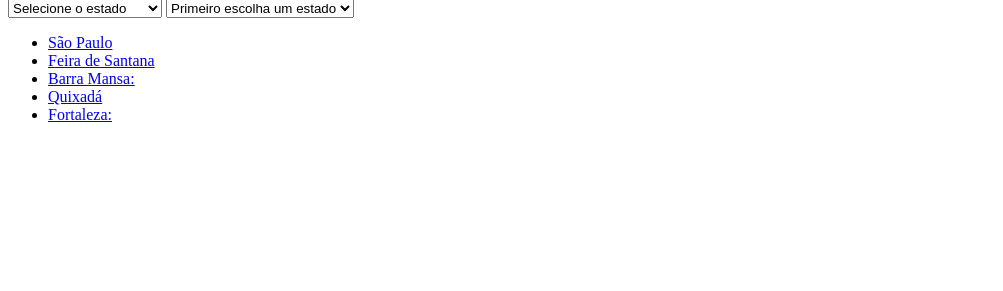
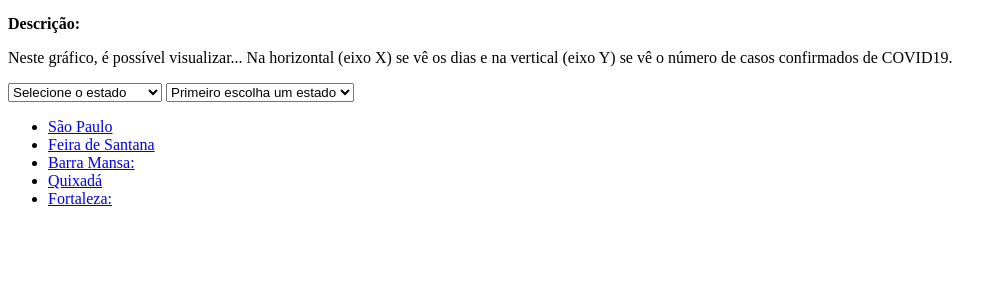
Before and after one commit to savionasc/exibicao-dados-covid19-php, a PHP site: page / in a window 1280 px wide. Shown: the part 509-800 px from the top of the page, without its empty margins (0-1003 px from the left). Run offline with PHP 8.4, Linux system fonts and the light colour scheme; data that the repository does not hold is empty; a stand-in replaces the project's code that opens the database connection; some libraries are stand-ins or nearby versions.

Commit message:
Adicionando descrição do gráfico

```diff
--- a/Release/index.php
+++ b/Release/index.php
@@ -13,9 +13,9 @@
 ?>
 <html>
     <head>
-        <script src="https://ajax.googleapis.com/ajax/libs/jquery/3.4.1/jquery.min.js"></script>
-        <script type="text/javascript" src="https://www.gstatic.com/charts/loader.js"></script>
-        <script type="text/javascript">
+        <script src="https://ajax.googleapis.com/ajax/libs/jquery/3.4.1/jquery.min.js"></script> <!-- do select -->
+        <script type="text/javascript" src="https://www.gstatic.com/charts/loader.js"></script> <!-- do gráfico -->
+        <script type="text/javascript"> //do gráfico
             google.charts.load('current', {'packages':['corechart']});
             google.charts.setOnLoadCallback(drawChart);
 
@@ -48,7 +48,7 @@
         </script>
     </head>
     <body>
-        <script>
+        <script> //do select
             $(document).ready(function(){
                 $('#estado').on('change', function(){
                     var estado = $(this).val();
@@ -68,7 +68,8 @@
             });
         </script>
         <div id="graficoLinha" style="width: 900px; height: 500px;"></div>
-
+        <p><b>Descrição:</b></p>
+        <p>Neste gráfico, é possível visualizar... Na horizontal (eixo X) se vê os dias e na vertical (eixo Y) se vê o número de casos confirmados de COVID19.</p>
         <select id="estado">
             <option value="">Selecione o estado</option>
             <?php
@@ -82,7 +83,6 @@
             ?>
         </select>
 
-        <!-- State dropdown -->
         <select id="state" onchange="window.location.href = ('./?p='+state.value)">
             <option value="">Primeiro escolha um estado</option>
         </select>
```
